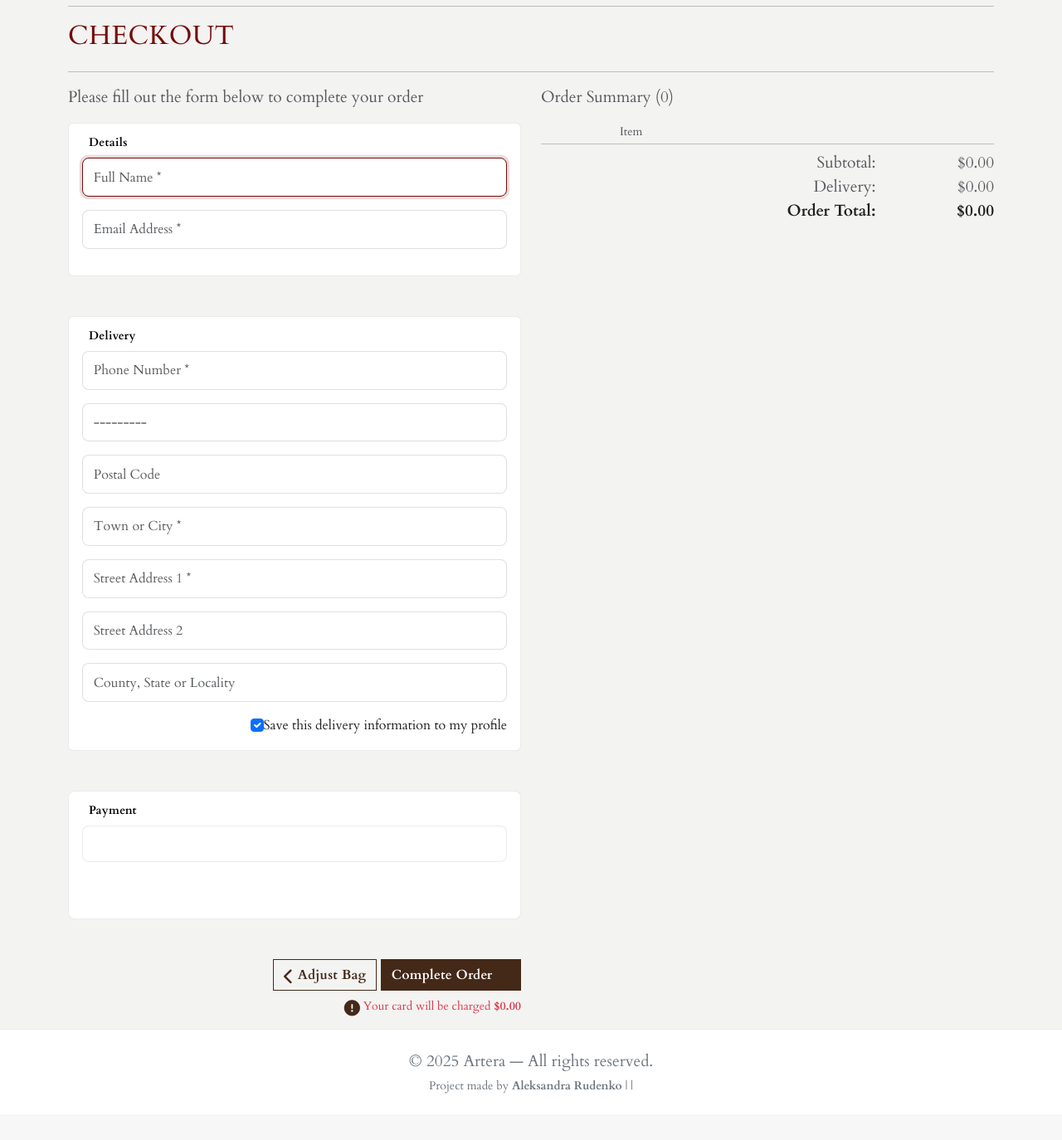
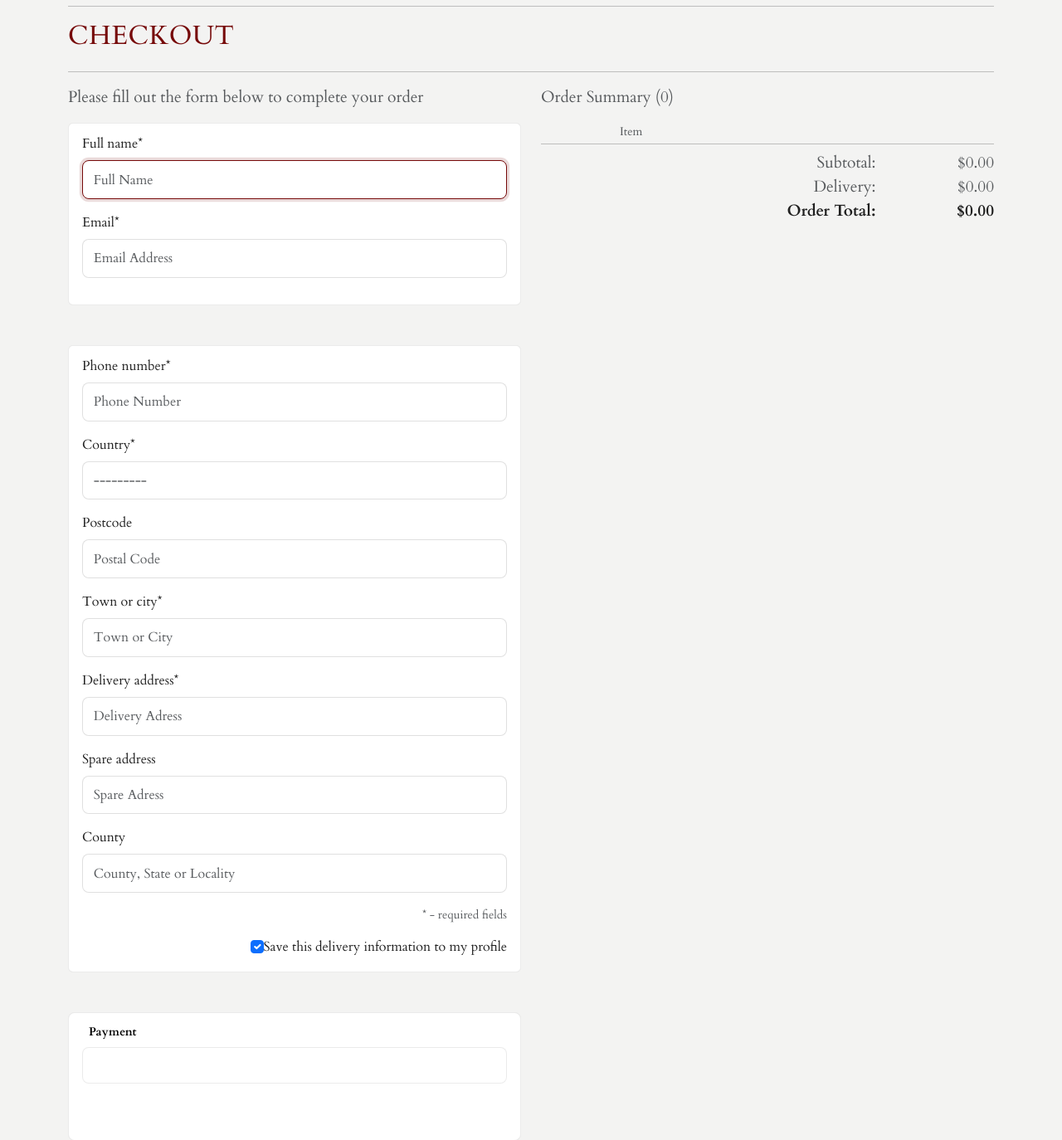
Before and after one commit to alexdotrud/artera_project, a Django app: template checkout/templates/checkout/checkout.html in a window 1280 px wide. Shown: the part 73-1447 px from the top of the page at 83% size. Before the commit the page ends 1391 px from the top, so only its background shows below. Run offline with Django 5.2, Linux system fonts and the light colour scheme; the template is opened without the code that fills it: values that come from a table or form of the project are taken from there, others are empty; a user stored in the database is signed in; some libraries are stand-ins or nearby versions.

Commit message:
Make some changes to fields names, add * to required fields on checkout form

```diff
--- a/checkout/forms.py
+++ b/checkout/forms.py
@@ -11,6 +11,10 @@ class OrderForm(forms.ModelForm):
             'town_or_city', 'postcode', 'country',
             'county',
         )
+        labels = {
+            'street_address1': 'Delivery address',
+            'street_address2': 'Spare address',
+        }
 
     def __init__(self, *args, **kwargs):
         """
@@ -25,22 +29,22 @@ class OrderForm(forms.ModelForm):
             'phone_number': 'Phone Number',
             'postcode': 'Postal Code',
             'town_or_city': 'Town or City',
-            'street_address1': 'Street Address 1',
-            'street_address2': 'Street Address 2',
+            'street_address1': 'Delivery Adress',
+            'street_address2': 'Spare Adress',
             'county': 'County, State or Locality',
         }
 
         # autofocus on first field
         self.fields['full_name'].widget.attrs['autofocus'] = True
 
-        for field_name, field in self.fields.items():
-            # Country usually uses a select; skip placeholder to avoid odd UX
-            if field_name != 'country':
-                placeholder = placeholders.get(field_name, '')
-                if field.required and placeholder:
-                    placeholder = f'{placeholder} *'
-                if placeholder:
-                    field.widget.attrs['placeholder'] = placeholder
+        for name, field in self.fields.items():
+            # set placeholder (skip country select)
+            ph = placeholders.get(name, '')
+            if ph and name != 'country':
+                field.widget.attrs['placeholder'] = ph
 
+            # styling
             field.widget.attrs['class'] = 'stripe-style-input'
-            field.label = False
+
+            # label (add * only here)
+            label = field.label or name.replace('_', ' ').title()
--- a/checkout/templates/checkout/checkout.html
+++ b/checkout/templates/checkout/checkout.html
@@ -75,13 +75,11 @@
                 {% csrf_token %}
 
                 <fieldset class="rounded px-3 mb-5">
-                    <legend class="fieldset-label small text-black px-2 w-auto">Details</legend>
                     {{ order_form.full_name | as_crispy_field }}
                     {{ order_form.email | as_crispy_field }}
                 </fieldset>
 
                 <fieldset class="rounded px-3 mb-5">
-                    <legend class="fieldset-label small text-black px-2 w-auto">Delivery</legend>
 
                     {{ order_form.phone_number | as_crispy_field }}
                     {{ order_form.country | as_crispy_field }}
@@ -93,6 +91,7 @@
 
                     <div class="form-check form-check-inline float-end me-0">
                         {% if user.is_authenticated %}
+                        <p class="text-muted small text-end">* - required fields</p>
                         <label class="form-check-label" for="id-save-info">Save this delivery
                             information to my
                             profile</label>
```
Also changed, not shown: db.sqlite3.
